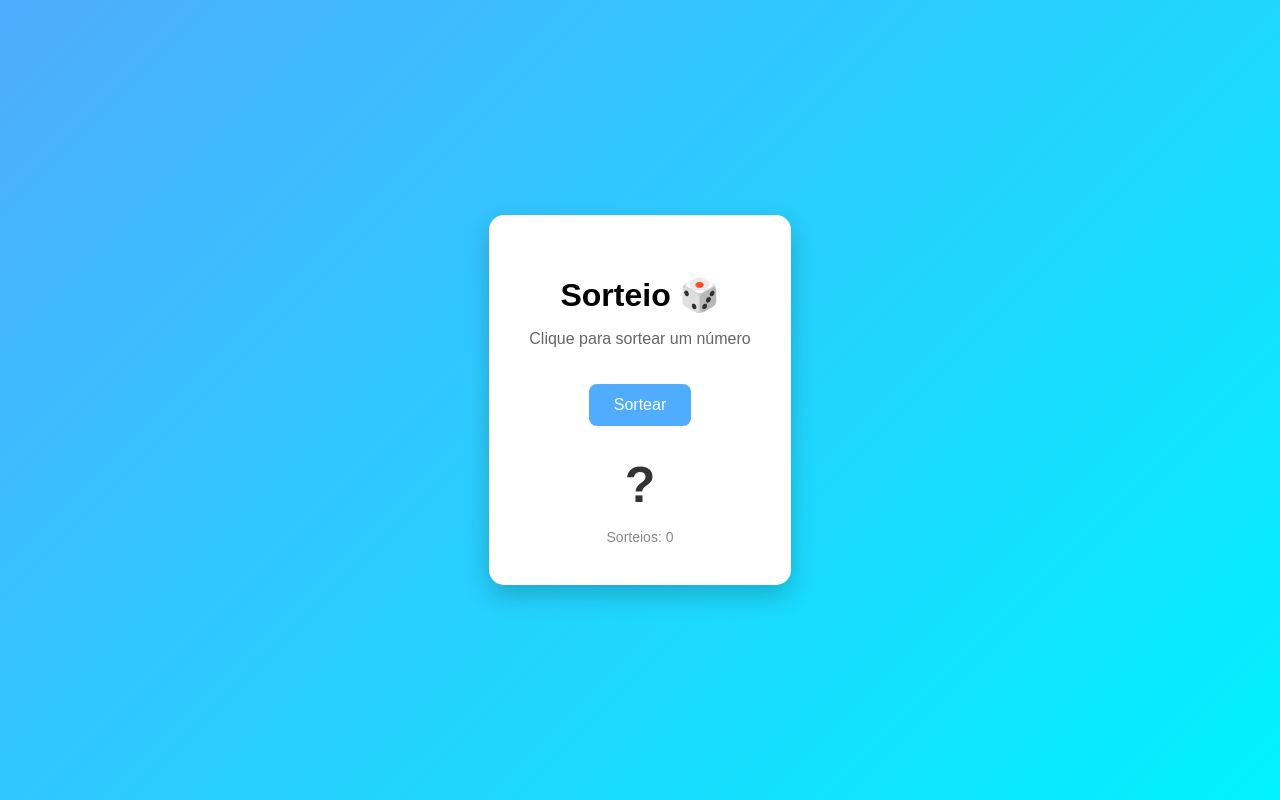
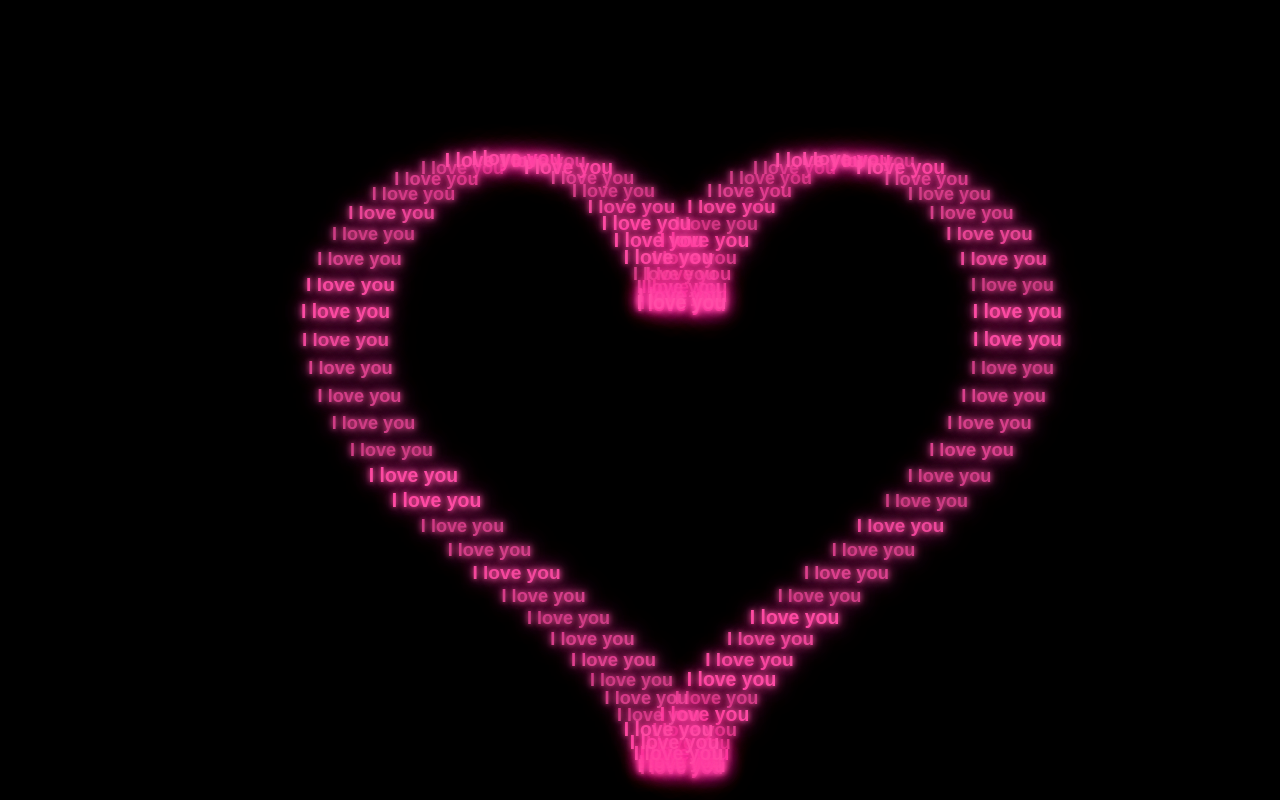
Before and after one commit to Mkzinnnn/Site-teste-, a plain HTML site: page index.html in a window 1280 px wide. Drawn offline with Linux system fonts and the light colour scheme.

Commit message:
Update HTML structure and styles for heart animation

```diff
--- a/index.html
+++ b/index.html
@@ -1,109 +1,129 @@
 <!DOCTYPE html>
-<html lang="pt-br">
+<html lang="pt-BR">
 <head>
   <meta charset="UTF-8">
-  <title>Sorteio Inteligente</title>
+  <meta name="viewport" content="width=device-width, initial-scale=1.0">
+  <title>Heart Love</title>
+
   <style>
-    body {
-      font-family: Arial, sans-serif;
-      background: linear-gradient(135deg, #4facfe, #00f2fe);
-      height: 100vh;
-      display: flex;
-      align-items: center;
-      justify-content: center;
-      margin: 0;
+
+    *{
+      margin:0;
+      padding:0;
+      box-sizing:border-box;
     }
 
-    .container {
-      background: white;
-      padding: 40px;
-      border-radius: 15px;
-      text-align: center;
-      box-shadow: 0 10px 25px rgba(0,0,0,0.2);
+    body{
+      background:black;
+      overflow:hidden;
+      width:100vw;
+      height:100vh;
+
+      display:flex;
+      justify-content:center;
+      align-items:center;
+
+      font-family:Arial, sans-serif;
     }
 
-    h1 {
-      margin-bottom: 10px;
+    .container{
+      position:relative;
+      width:100vw;
+      height:100vh;
     }
 
-    p {
-      color: #666;
+    .love{
+      position:absolute;
+
+      color:#ff4da6;
+
+      font-size:18px;
+      font-weight:bold;
+
+      white-space:nowrap;
+      user-select:none;
+
+      text-shadow:
+      0 0 5px #ff4da6,
+      0 0 10px #ff4da6,
+      0 0 20px #ff4da6,
+      0 0 40px #ff4da6;
+
+      animation:pulse 2s infinite;
     }
 
-    button {
-      margin-top: 20px;
-      padding: 12px 25px;
-      font-size: 16px;
-      border: none;
-      border-radius: 8px;
-      background: #4facfe;
-      color: white;
-      cursor: pointer;
-      transition: 0.3s;
+    @keyframes pulse{
+
+      0%{
+        transform:scale(1);
+        opacity:0.8;
       }
 
-    button:hover {
-      background: #007bff;
+      50%{
+        transform:scale(1.08);
+        opacity:1;
       }
 
-    #numero {
-      font-size: 50px;
-      margin-top: 30px;
-      font-weight: bold;
-      color: #333;
+      100%{
+        transform:scale(1);
+        opacity:0.8;
       }
 
-    #contador {
-      margin-top: 15px;
-      font-size: 14px;
-      color: #888;
     }
+
   </style>
 </head>
+
 <body>
 
-  <div class="container">
-    <h1>Sorteio 🎲</h1>
-    <p>Clique para sortear um número</p>
-
-    <button onclick="sortear()">Sortear</button>
-
-    <div id="numero">?</div>
-    <div id="contador">Sorteios: 0</div>
-  </div>
+  <div class="container" id="heart"></div>
 
   <script>
-    let quantidadeSorteios = 0;
 
-    function animarNumero(finalNumero) {
-      let contador = 0;
-      let intervalo = setInterval(() => {
-        document.getElementById("numero").innerText = Math.floor(Math.random() * 100);
-        contador++;
+    const container = document.getElementById("heart");
 
-        if (contador > 15) {
-          clearInterval(intervalo);
-          document.getElementById("numero").innerText = finalNumero;
-        }
-      }, 50);
+    // quantidade de textos
+    const total = 90;
+
+    // centro da tela
+    const centerX = window.innerWidth / 2;
+    const centerY = window.innerHeight / 2;
+
+    // tamanho do coração
+    const scale = Math.min(window.innerWidth, window.innerHeight) / 38;
+
+    for(let i = 0; i < total; i++){
+
+      const text = document.createElement("div");
+
+      text.className = "love";
+      text.innerHTML = "I love you";
+
+      // fórmula do coração
+      const t = Math.PI * 2 * i / total;
+
+      const x = 16 * Math.pow(Math.sin(t), 3);
+
+      const y =
+      13 * Math.cos(t)
+      - 5 * Math.cos(2 * t)
+      - 2 * Math.cos(3 * t)
+      - Math.cos(4 * t);
+
+      // posição centralizada
+      const posX = x * scale + centerX;
+      const posY = -y * scale + centerY;
+
+      text.style.left = `${posX}px`;
+      text.style.top = `${posY}px`;
+
+      // delay aleatório
+      text.style.animationDelay = `${Math.random() * 2}s`;
+
+      container.appendChild(text);
+
     }
 
-    function sortear() {
-      quantidadeSorteios++;
-
-      let numeroFinal;
-
-      if (quantidadeSorteios <= 2) {
-        numeroFinal = 27;
-      } else {
-        numeroFinal = Math.floor(Math.random() * 100) + 1;
-      }
-
-      animarNumero(numeroFinal);
-
-      document.getElementById("contador").innerText =
-        "Sorteios: " + quantidadeSorteios;
-    }
   </script>
 
 </body>
```
Lines whose indentation alone changed are shown as unchanged.
